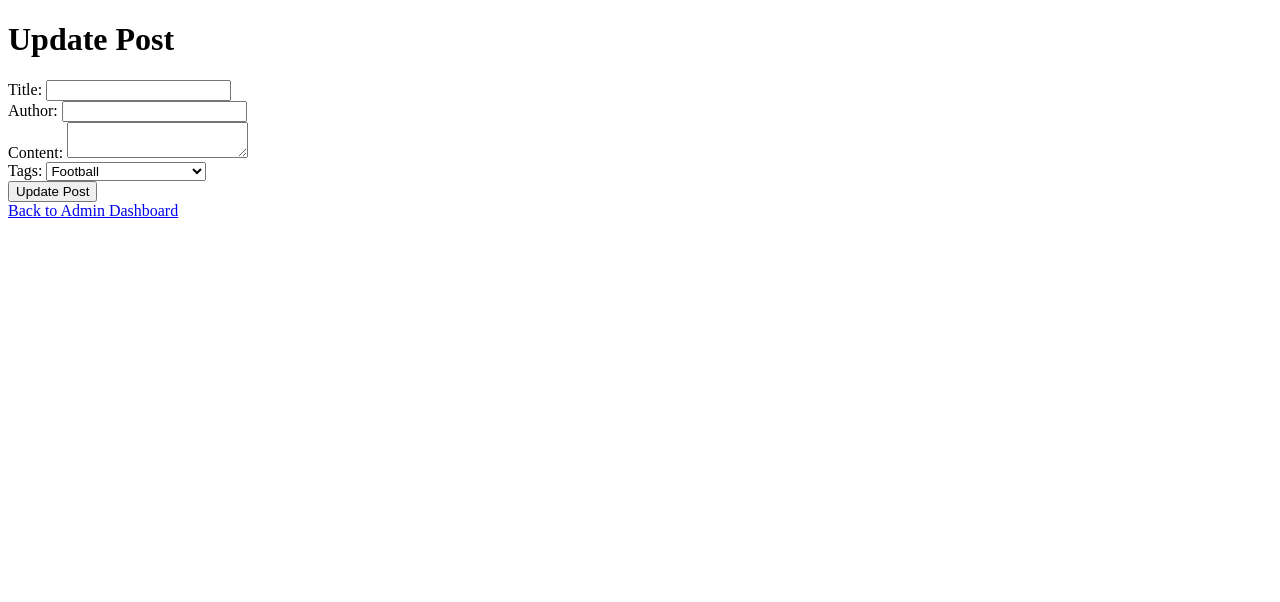
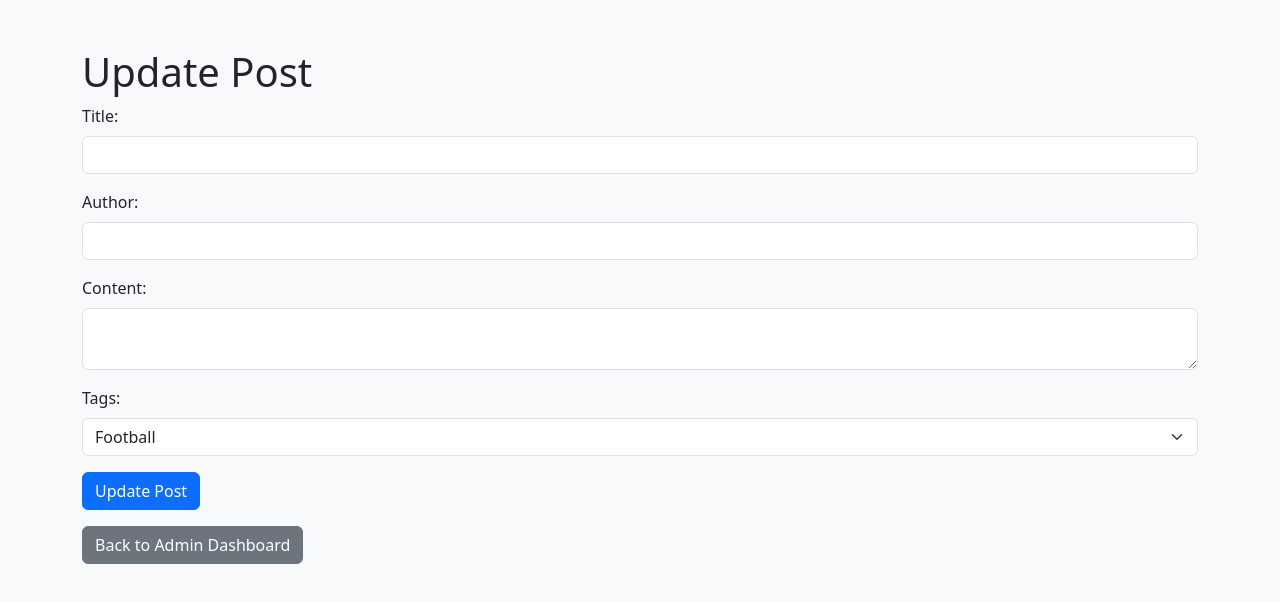
Before and after one commit to CalandraLeslie/Blog-API-Klient, a plain HTML site: page admin/update-post.html in a window 1280 px wide. Drawn offline with nearby package versions, Linux system fonts and the light colour scheme.

Commit message:
Added Bootstrap

```diff
--- a/admin/update-post.html
+++ b/admin/update-post.html
@@ -3,36 +3,53 @@
 <html lang="en">
 <head>
     <meta charset="UTF-8">
+    <link rel="stylesheet" href="https://cdn.jsdelivr.net/npm/bootstrap@5.3.0/dist/css/bootstrap.min.css">
     <link rel="stylesheet" href="css/style.css">
     <meta name="viewport" content="width=device-width, initial-scale=1.0">
     <title>Update Post</title>
 </head>
-<body>
+<body class="bg-light">
+    <div class="container mt-5">
         <h1>Update Post</h1>
 
         <form id="updatePostForm">
-        <label for="title">Title:</label>
-        <input type="text" id="title" name="title" required><br>
+            <div class="mb-3">
+                <label for="title" class="form-label">Title:</label>
+                <input type="text" id="title" name="title" class="form-control" required>
+            </div>
 
-        <label for="author">Author:</label>
-        <input type="text" id="author" name="author" required><br>
+            <div class="mb-3">
+                <label for="author" class="form-label">Author:</label>
+                <input type="text" id="author" name="author" class="form-control" required>
+            </div>
 
-        <label for="content">Content:</label>
-        <textarea id="content" name="content" required></textarea><br>
+            <div class="mb-3">
+                <label for="content" class="form-label">Content:</label>
+                <textarea id="content" name="content" class="form-control" required></textarea>
+            </div>
 
-        <label for="tags">Tags:</label>
-        <select id="tags" name="tags">
+            <div class="mb-3">
+                <label for="tags" class="form-label">Tags:</label>
+                <select id="tags" name="tags" class="form-select">
                     <option value="Football">Football</option>
                     <option value="England national team">England National Team</option>
                     <option value="Lionesses">Lionesses</option>
                     <option value="Manchester United">Manchester United</option>
                     <option value="Goalie">Goalie</option>
-        </select><br>
+                </select>
+            </div>
 
-        <button type="button" id="updateButton" onclick="updatePost()">Update Post</button>
+            <div class="mb-3">
+                <button type="button" id="updateButton" onclick="updatePost()" class="btn btn-primary">Update Post</button>
+            </div>
         </form>
 
-    <a href="index.html">Back to Admin Dashboard</a>
+        <a href="index.html" class="btn btn-secondary mb-3">Back to Admin Dashboard</a>
+    </div>
+
+    <!-- Bootstrap JS (Popper.js and Bootstrap JS) -->
+    <script src="https://cdn.jsdelivr.net/npm/@popperjs/core@2.11.6/dist/umd/popper.min.js"></script>
+    <script src="https://cdn.jsdelivr.net/npm/bootstrap@5.3.0/dist/js/bootstrap.min.js"></script>
 
     <script src="js/update-post.js"></script>
 </body>
```
Also changed, not shown: admin/create-post.html (+28 -11 lines), admin/index.html (+12 -5 lines), index.html (+11 -5 lines), post.html (+14 -7 lines). Lines whose indentation alone changed are shown as unchanged.
